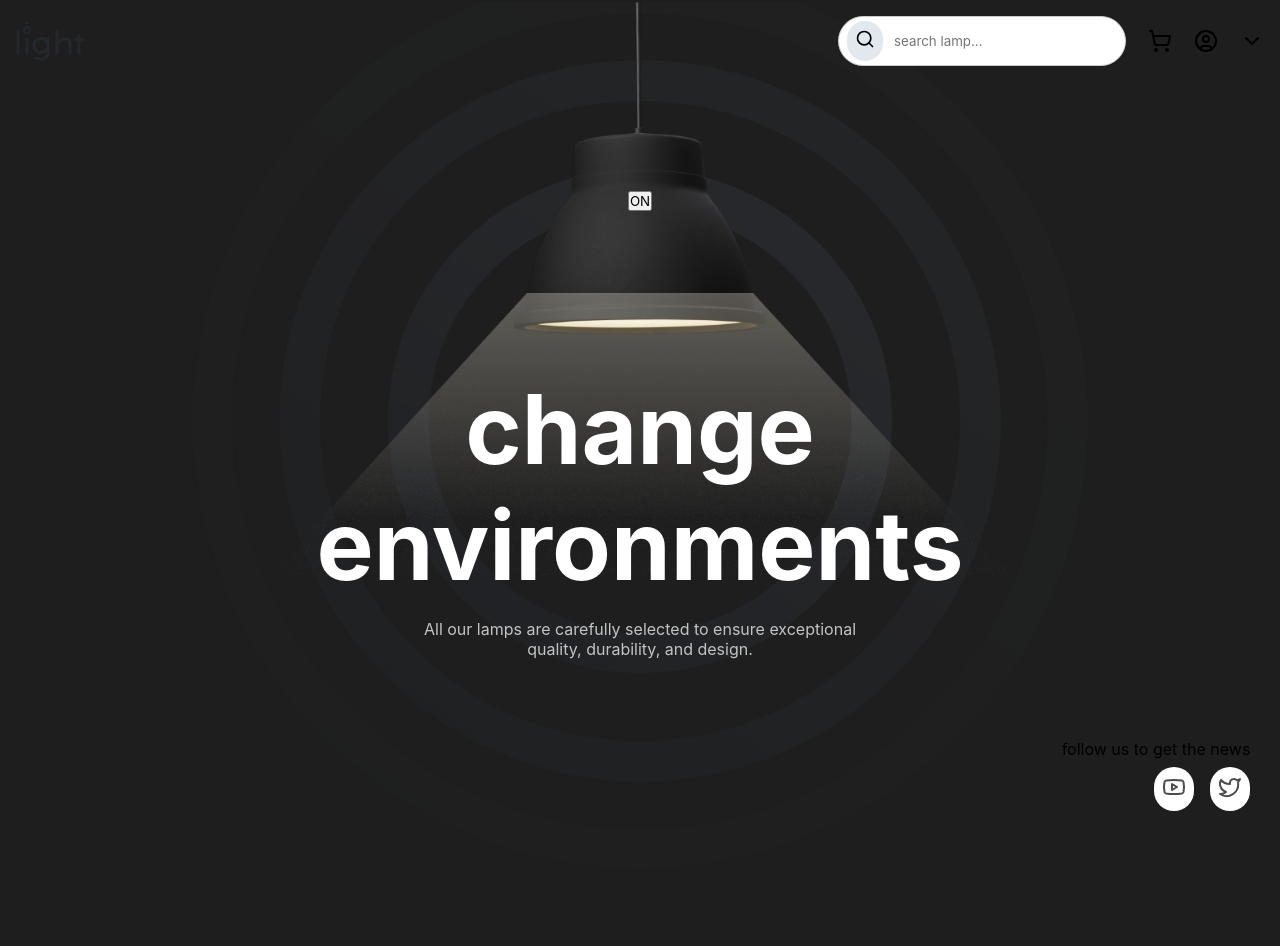
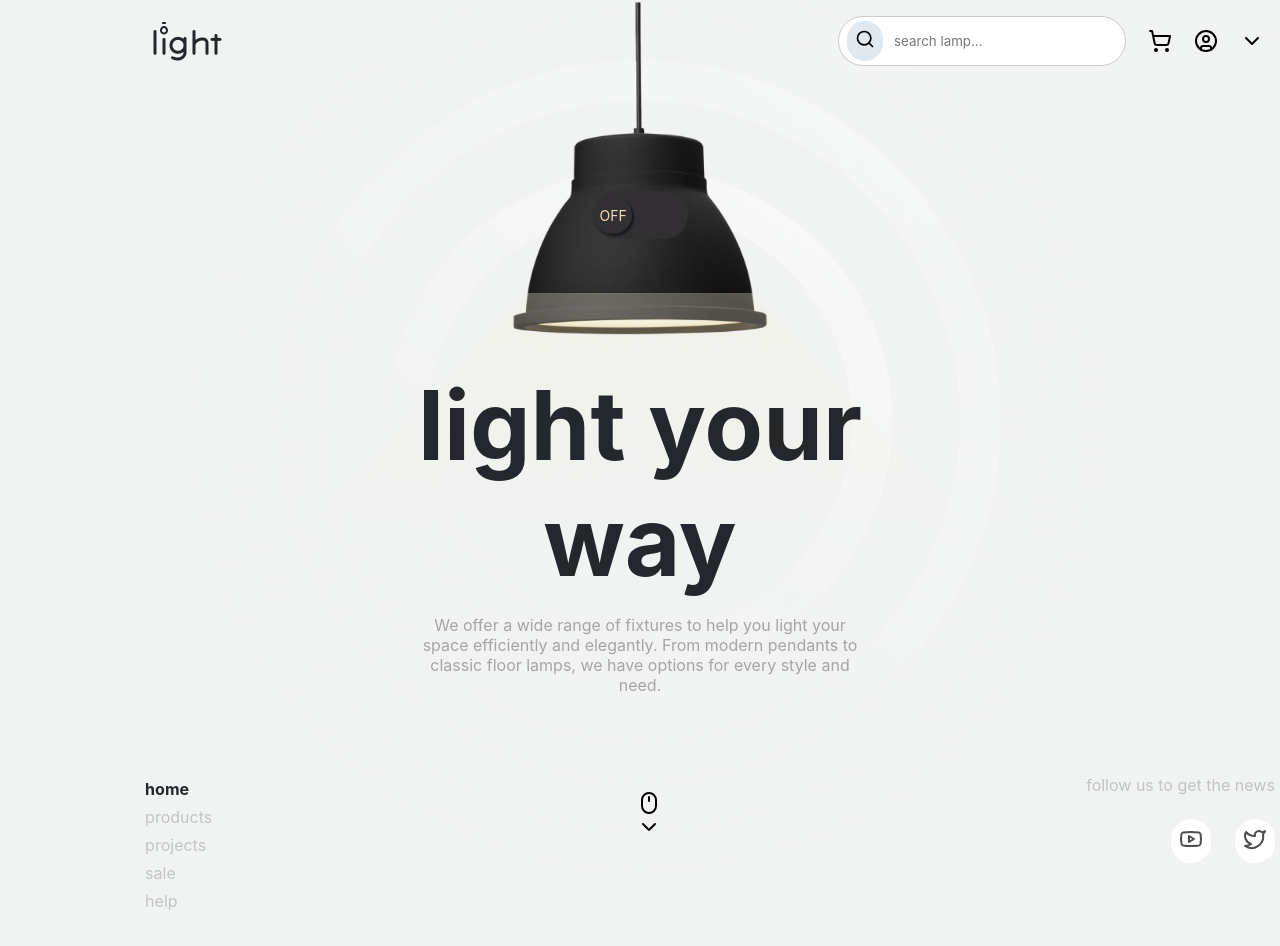
Before and after one commit to Mateussilva10x/LampProject, a React (Create React App) app: page / in a window 1280 px wide. Shown: the top 946 px of the page. Built offline with nearby package versions, Linux system fonts and the light colour scheme.

Commit message:
add the state to change the light mode to dark mode

```diff
--- a/src/components/LightMode/LightMode.js
+++ b/src/components/LightMode/LightMode.js
@@ -1,6 +1,7 @@
-import React from "react";
+import React, { useState } from "react";
 import LampOn from "../../assets/lampOn.png";
 import LightLogo from "../../assets/lightLogo.png";
+import DarkLogo from "../../assets/darkLogo.png";
 import LightElipse from "../../assets/lightElipse.png";
 import DarkElipse from "../../assets/darkElipse.png";
 import Flash from "../../assets/flash.png";
@@ -11,21 +12,39 @@ import {
   ShoppingCart,
   Youtube,
   Twitter,
+  Mouse,
 } from "lucide-react";
 
 import "./LightMode.scss";
+import ToggleSwitch from "../ToggleSwitch/ToggleSwitch";
 
 const LightMode = () => {
+  const [isChecked, setIsChecked] = useState(false);
+
+  const handleChecked = () => {
+    setIsChecked(!isChecked);
+  };
+
   return (
-    <div className="dark content">
+    <div className={!isChecked ? "light content" : "dark content"}>
       <header>
-        <img src={LightLogo} alt="logo para o modo claro" />
-        <div className="menu">
+        <img
+          src={!isChecked ? LightLogo : DarkLogo}
+          alt="logo para o modo claro"
+          className="logo"
+        />
+        <div className={!isChecked ? "menu" : "dark-mode menu"}>
           <div className="search">
-            <div className="search-icon">
+            <div
+              className={!isChecked ? "search-icon" : "search-icon dark-mode"}
+            >
               <Search size={20} />
             </div>
-            <input type="text" placeholder="search lamp..." />
+            <input
+              className={!isChecked ? "" : "dark-mode"}
+              type="text"
+              placeholder="search lamp..."
+            />
           </div>
           <ShoppingCart />
           <UserCircle />
@@ -35,26 +54,58 @@ const LightMode = () => {
       <section>
         <div className="image-container">
           <div className="elipse-container">
-            <img src={DarkElipse} alt="elipse do modo claro" />
+            <img
+              src={!isChecked ? LightElipse : DarkElipse}
+              alt="elipse do modo claro"
+            />
           </div>
           <img src={LampOn} alt="lamp" />
           <img src={Flash} alt="lamp" className="flash" />
-          <button>ON</button>
+          <ToggleSwitch onClick={handleChecked} checked={isChecked} />
           <div className="main-content">
-            <h1>change environments</h1>
-            <span>
-              All our lamps are carefully selected to ensure exceptional
-              quality, durability, and design.
+            <h1 className={!isChecked ? "" : "dark-mode"}>
+              {!isChecked ? "light your way" : "change environments"}
+            </h1>
+            <span className={!isChecked ? "" : "dark-mode"}>
+              {!isChecked
+                ? "We offer a wide range of fixtures to help you light your space efficiently and elegantly. From modern pendants to classic floor lamps, we have options for every style and need."
+                : "All our lamps are carefully selected to ensure exceptional quality, durability, and design."}
             </span>
           </div>
           <div className="footer">
-            <p>follow us to get the news</p>
+            <div className={!isChecked ? "list-menu" : "dark-mode list-menu"}>
+              <ul>
+                <li>home</li>
+                <li>products</li>
+                <li>projects</li>
+                <li>sale</li>
+                <li>help</li>
+              </ul>
+            </div>
+
+            <div
+              className={
+                !isChecked
+                  ? "footer-icon-center"
+                  : "footer-icon-center dark-mode"
+              }
+            >
+              <Mouse />
+              <ChevronDown />
+            </div>
             <div className="social-medias">
-              <div className="media-icon">
-                <Youtube />
-              </div>
-              <div className="media-icon">
-                <Twitter />
+              <p>follow us to get the news</p>
+              <div className="social-medias-icons">
+                <div
+                  className={!isChecked ? "media-icon" : "dark-mode media-icon"}
+                >
+                  <Youtube />
+                </div>
+                <div
+                  className={!isChecked ? "media-icon" : "dark-mode media-icon"}
+                >
+                  <Twitter />
+                </div>
               </div>
             </div>
           </div>
--- a/src/components/LightMode/LightMode.scss
+++ b/src/components/LightMode/LightMode.scss
@@ -8,6 +8,10 @@
     justify-content: space-between;
     align-items: center;
     padding: 16px;
+
+    .logo {
+      padding-left: 11%;
+    }
 
     .menu {
       display: flex;
@@ -27,10 +31,21 @@
           position: relative;
           left: 14%;
           padding: 8px;
+
           svg {
             background-color: #e1e9ef;
           }
+
+          &.dark-mode {
+            background-color: rgb(42, 45, 51);
+
+            svg {
+              background-color: transparent;
+              color: #e1e9ef;
             }
+          }
+        }
+
         input {
           padding: 16px;
           padding-left: 55px;
@@ -38,6 +53,17 @@
           border: 1px solid #c8caca;
           color: #c8caca;
           outline: none;
+
+          &.dark-mode {
+            background-color: rgb(42, 45, 51);
+            color: #f1f3f2;
+          }
+        }
+      }
+
+      &.dark-mode {
+        svg {
+          color: #f1f3f2;
         }
       }
     }
@@ -72,14 +98,14 @@
         width: 58%;
       }
 
-      button {
+      .toggle-switch {
         position: relative;
         top: -60rem;
       }
 
       .main-content {
         position: relative;
-        top: -50rem;
+        top: -52rem;
         display: flex;
         flex-direction: column;
         text-align: center;
@@ -89,14 +115,22 @@
 
         h1 {
           font-size: 96px;
+          color: #24272c;
+
+          &.dark-mode {
             color: #fff;
+          }
         }
 
         span {
-          color: #c2c4c4;
+          color: #a5a5a5;
           width: 70%;
           font-size: 16px;
           word-wrap: break-word;
+
+          &.dark-mode {
+            color: #c2c4c4;
+          }
         }
       }
     }
@@ -108,20 +142,70 @@
       img {
         width: 70%;
         position: relative;
+        transition: 0.25s;
       }
     }
 
     .footer {
+      display: flex;
+      flex-direction: row;
+      justify-content: space-between;
       position: relative;
-      bottom: 45rem;
-      left: 33rem;
+      bottom: 47rem;
+      left: 5rem;
       padding-right: 24px;
+      gap: 425px;
+
+      .list-menu {
+        li {
+          list-style: none;
+          padding: 4px;
+          padding-right: 0;
+          color: #c2c4c4;
+
+          &:first-child {
+            color: #24272c;
+            font-weight: 700;
+          }
+        }
+
+        &.dark-mode {
+          li {
+            &:first-child {
+              color: #f1f3f2;
+            }
+          }
+        }
+      }
+
+      &-icon-center {
+        display: flex;
+        flex-direction: column;
+        padding-top: 16px;
+
+        &.dark-mode {
+          svg {
+            color: #f1f3f2;
+          }
+        }
+      }
+
       .social-medias {
         display: flex;
-        flex-direction: row;
+        flex-direction: column;
         gap: 16px;
         justify-content: flex-end;
+        padding-bottom: 52px;
 
+        p {
+          color: #c2c4c4;
+        }
+
+        &-icons {
+          display: flex;
+          flex-direction: row;
+          gap: 24px;
+          justify-content: flex-end;
           .media-icon {
             background-color: #fff;
             padding: 8px;
@@ -131,8 +215,16 @@
             svg {
               color: #4c4c4c;
             }
+
+            &.dark-mode {
+              background-color: rgb(151, 151, 151);
+              svg {
+                color: #fff;
               }
             }
           }
         }
       }
+    }
+  }
+}
```
Lines whose indentation alone changed are shown as unchanged.
